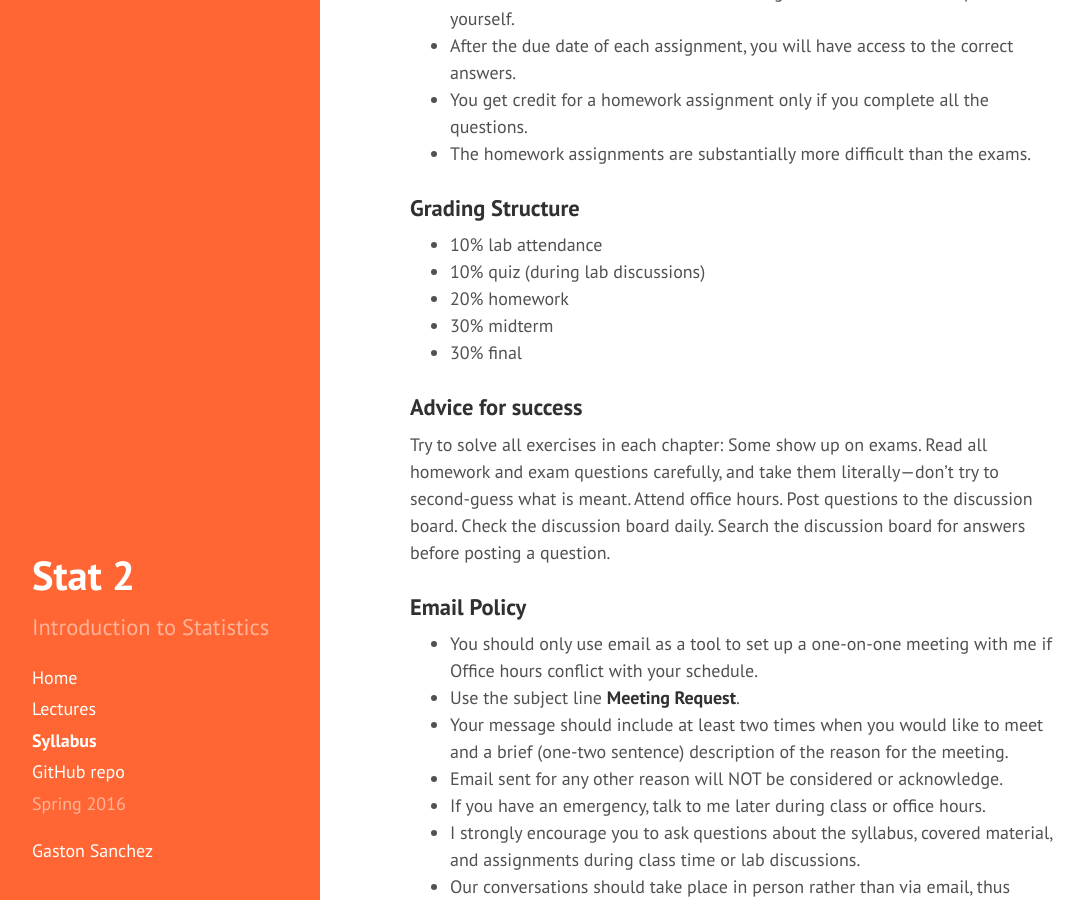
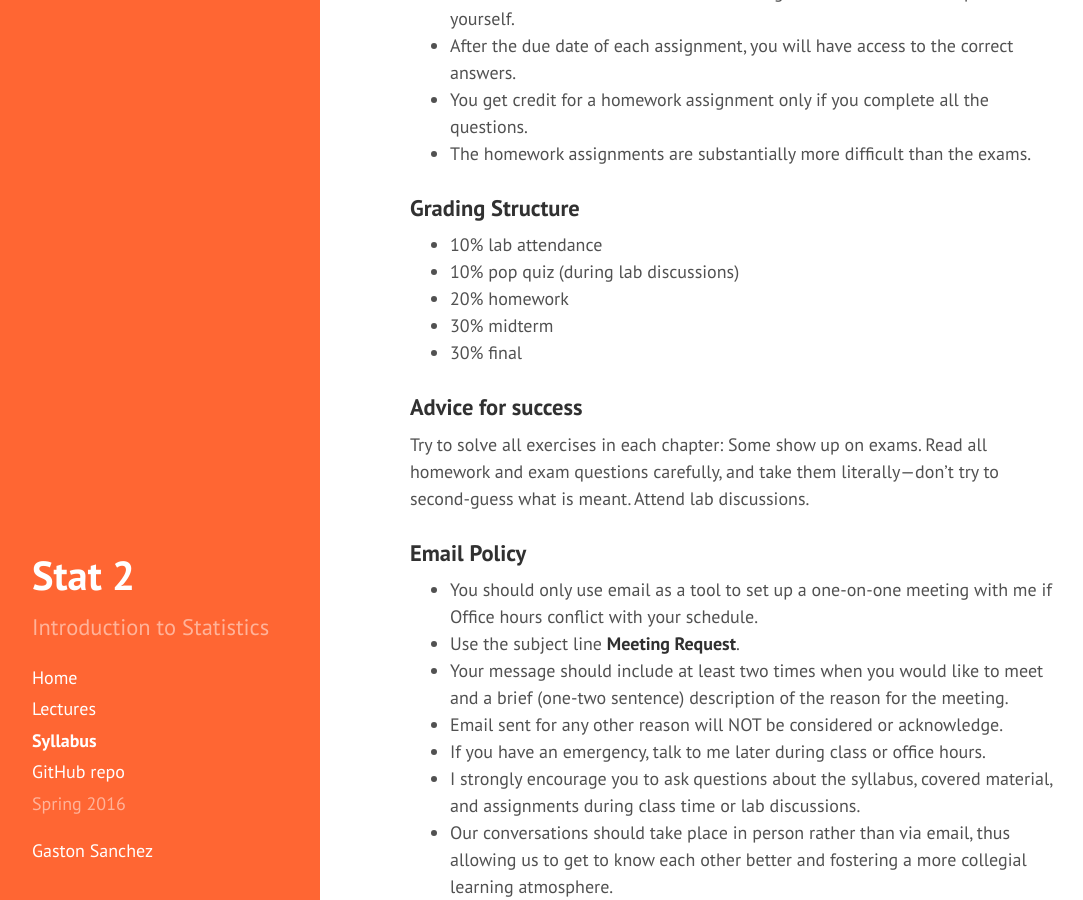
Before and after one commit to gastonstat/relic-stat2, a Jekyll site: the page built from syllabus.md, in a window 1280 px wide and 900 px high, scrolled down 816 px. Shown: the whole window, without its empty margins (4-1087 px from the left). Built offline with Jekyll 4.4.1, drawn with Linux system fonts in a browser that asks for light colours; nearby versions of some CDN libraries; Markdown is read by kramdown in place of the engine named in the settings.

```diff
--- a/index.html
+++ b/index.html
@@ -12,7 +12,7 @@ Introduction to statistical and critical thinking, including descriptive statist
 
 <ul>
   <li><b>Instructor:</b> <a href="http://gastonsanchez.com" target="_blank">Gaston Sanchez</a>
-  <li><b>email:</b> <code>gaston.stat at gmail.com</code> (see <a href="/syllabus#email-policy">email policy</a>)
+  <li><b>email:</b> <code>gaston.stat at gmail.com</code> (see <a href="../syllabus#email-policy">email policy</a>)
   <li><b>OH:</b> To be announced</li>
   <li><b>GSI:</b> To be announced</li>
   <li><b>Session Dates:</b> 01/19/16 - 05/17/16 </li>
--- a/syllabus.md
+++ b/syllabus.md
@@ -28,7 +28,7 @@ The middle of the course involves a fair amount of combinatorics—counting. The
 ### Grading Structure
 
 - 10% lab attendance
-- 10% quiz (during lab discussions)
+- 10% pop quiz (during lab discussions)
 - 20% homework
 - 30% midterm
 - 30% final
@@ -36,7 +36,7 @@ The middle of the course involves a fair amount of combinatorics—counting. The
 
 ### Advice for success
 
-Try to solve all exercises in each chapter: Some show up on exams. Read all homework and exam questions carefully, and take them literally—don't try to second-guess what is meant. Attend office hours. Post questions to the discussion board. Check the discussion board daily. Search the discussion board for answers before posting a question.
+Try to solve all exercises in each chapter: Some show up on exams. Read all homework and exam questions carefully, and take them literally—don't try to second-guess what is meant. Attend lab discussions.
 
 
 ### <a name="email-policy"></a>Email Policy
```
